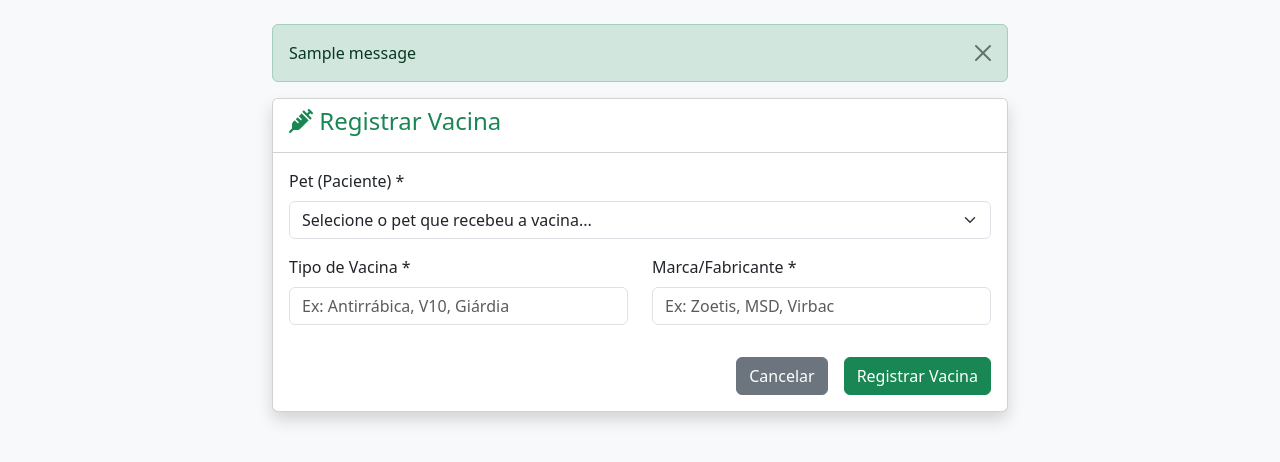
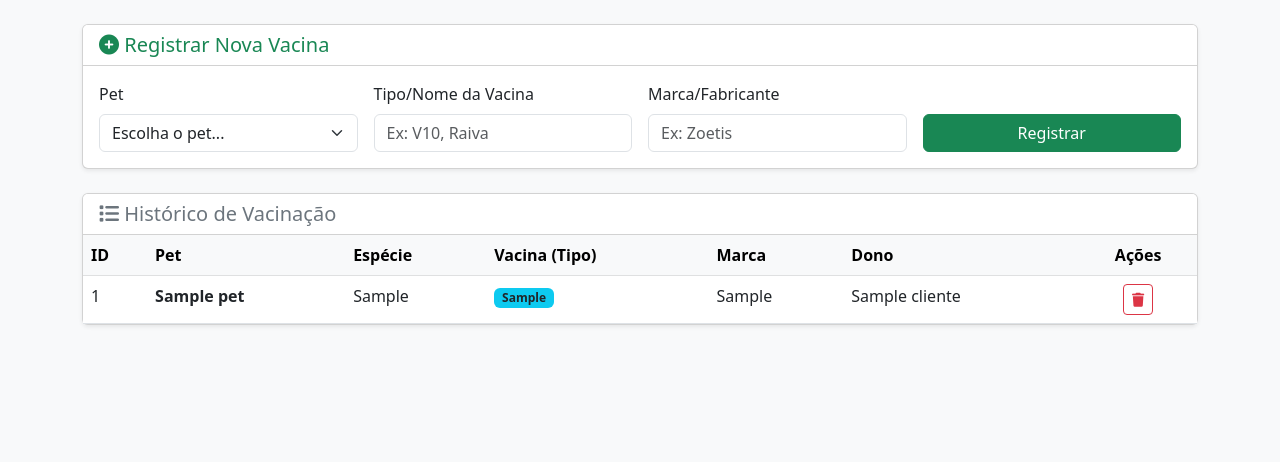
Before and after one commit to 888772/Clinica-Veterinaria-V2, a Flask app: page /vacinas in a window 1280 px wide. Shown: the part 56-518 px from the top of the page. Run offline with Flask 3, Linux system fonts and the light colour scheme; tables that the repository leaves empty hold one stand-in row (values such as "Sample post"); one stand-in notice (Sample message) is shown.

Commit message:
feat: Implement vaccine management and registration pages, adjusting vaccine listing order.

```diff
--- a/app.py
+++ b/app.py
@@ -121,7 +121,7 @@
     pet_select = cursor_get_pet.fetchall()
     cursor_get_pet.close()
 
-    cursor_view.execute("SELECT v.ID, v.Tipo, v.Marca, p.Nome as pet_nome, p.Especie as especie,c.Nome as dono_nome FROM Vacina v JOIN Pet p ON v.ID_Pet = p.ID JOIN Cliente c ON p.ID_Cliente = c.ID ORDER BY v.ID DESC")
+    cursor_view.execute("SELECT v.ID, v.Tipo, v.Marca, p.Nome as pet_nome, p.Especie as especie,c.Nome as dono_nome FROM Vacina v JOIN Pet p ON v.ID_Pet = p.ID JOIN Cliente c ON p.ID_Cliente = c.ID ORDER BY v.ID ASC")
     vacinas_view = cursor_view.fetchall()
     cursor_view.close()
 
--- a/templates/gerenciar_vacinas.html
+++ b/templates/gerenciar_vacinas.html
@@ -4,7 +4,7 @@
 <head>
     <meta charset="UTF-8">
     <meta name="viewport" content="width=device-width, initial-scale=1.0">
-    <title>Registrar Vacina - Clínica Veterinária</title>
+    <title>Gerenciamento de Vacinas - VetClinic</title>
     <link href="https://cdn.jsdelivr.net/npm/bootstrap@5.3.0/dist/css/bootstrap.min.css" rel="stylesheet">
     <link rel="stylesheet" href="https://cdnjs.cloudflare.com/ajax/libs/font-awesome/6.0.0/css/all.min.css">
 </head>
@@ -18,57 +18,81 @@
     </nav>
 
     <div class="container">
-        <div class="row justify-content-center">
-            <div class="col-md-8">
-
-                {% with messages = get_flashed_messages(with_categories=true) %}
-                {% if messages %}
-                {% for category, message in messages %}
-                <div class="alert alert-{{ category }} alert-dismissible fade show" role="alert">
-                    {{ message }}
-                    <button type="button" class="btn-close" data-bs-dismiss="alert" aria-label="Close"></button>
-                </div>
-                {% endfor %}
-                {% endif %}
-                {% endwith %}
-
-                <div class="card shadow">
-                    <div class="card-header bg-white text-success">
-                        <h4><i class="fas fa-syringe"></i> Registrar Vacina</h4>
+        <div class="card shadow-sm mb-4">
+            <div class="card-header bg-white">
+                <h5 class="mb-0 text-success"><i class="fas fa-plus-circle"></i> Registrar Nova Vacina</h5>
             </div>
             <div class="card-body">
-                        <form action="/vacinas/cadastrar" method="POST">
-
-                            <div class="mb-3">
-                                <label for="id_pet" class="form-label">Pet (Paciente) *</label>
-                                <select class="form-select" id="id_pet" name="id_pet" required>
-                                    <option value="" selected disabled>Selecione o pet que recebeu a vacina...</option>
+                <form action="/vacinas/cadastrar" method="POST" class="row g-3">
+                    <div class="col-md-3">
+                        <label class="form-label">Pet</label>
+                        <select class="form-select" name="id_pet" required>
+                            <option value="" selected disabled>Escolha o pet...</option>
                             {% for pet in pets %}
-                                    <option value="{{ pet.ID }}">{{ pet.Nome }} (Dono: {{ pet.dono_nome }})</option>
+                            <option value="{{ pet.ID }}">{{ pet.Nome }} ({{ pet.dono_nome }})</option>
                             {% endfor %}
                         </select>
                     </div>
-
-                            <div class="row">
-                                <div class="col-md-6 mb-3">
-                                    <label for="tipo" class="form-label">Tipo de Vacina *</label>
-                                    <input type="text" class="form-control" id="tipo" name="tipo"
-                                        placeholder="Ex: Antirrábica, V10, Giárdia" required>
+                    <div class="col-md-3">
+                        <label class="form-label">Tipo/Nome da Vacina</label>
+                        <input type="text" class="form-control" name="tipo" placeholder="Ex: V10, Raiva" required>
                     </div>
-                                <div class="col-md-6 mb-3">
-                                    <label for="marca" class="form-label">Marca/Fabricante *</label>
-                                    <input type="text" class="form-control" id="marca" name="marca"
-                                        placeholder="Ex: Zoetis, MSD, Virbac" required>
+                    <div class="col-md-3">
+                        <label class="form-label">Marca/Fabricante</label>
+                        <input type="text" class="form-control" name="marca" placeholder="Ex: Zoetis" required>
+                    </div>
+                    <div class="col-md-3 d-flex align-items-end">
+                        <button type="submit" class="btn btn-success w-100">Registrar</button>
+                    </div>
+                </form>
             </div>
         </div>
 
-                            <div class="d-grid gap-2 d-md-flex justify-content-md-end mt-3">
-                                <a href="/" class="btn btn-secondary me-md-2">Cancelar</a>
-                                <button type="submit" class="btn btn-success">Registrar Vacina</button>
+        <div class="card shadow-sm">
+            <div class="card-header bg-white d-flex justify-content-between align-items-center">
+                <h5 class="mb-0 text-secondary"><i class="fas fa-list"></i> Histórico de Vacinação</h5>
             </div>
-
+            <div class="card-body p-0">
+                <div class="table-responsive">
+                    <table class="table table-hover mb-0">
+                        <thead class="table-light">
+                            <tr>
+                                <th>ID</th>
+                                <th>Pet</th>
+                                <th>Espécie</th>
+                                <th>Vacina (Tipo)</th>
+                                <th>Marca</th>
+                                <th>Dono</th>
+                                <th class="text-center">Ações</th>
+                            </tr>
+                        </thead>
+                        <tbody>
+                            {% for vacina in vacinas %}
+                            <tr>
+                                <td>{{ vacina.ID }}</td>
+                                <td><strong>{{ vacina.pet_nome }}</strong></td>
+                                <td>{{ vacina.especie }}</td>
+                                <td><span class="badge bg-info text-dark">{{ vacina.Tipo }}</span></td>
+                                <td>{{ vacina.Marca }}</td>
+                                <td>{{ vacina.dono_nome }}</td>
+                                <td class="text-center">
+                                    <form action="/vacinas/excluir/{{ vacina.ID }}" method="POST"
+                                        style="display:inline;">
+                                        <button type="submit" class="btn btn-sm btn-outline-danger"
+                                            onclick="return confirm('Excluir este registro de vacina?')">
+                                            <i class="fas fa-trash"></i>
+                                        </button>
                                     </form>
-                    </div>
+                                </td>
+                            </tr>
+                            {% else %}
+                            <tr>
+                                <td colspan="7" class="text-center py-4 text-muted">Nenhuma vacina registrada no
+                                    sistema.</td>
+                            </tr>
+                            {% endfor %}
+                        </tbody>
+                    </table>
                 </div>
             </div>
         </div>
```
Also changed, not shown: templates/cadastro_vacinas.html (added, +80 -0 lines). Lines whose indentation alone changed are shown as unchanged.
